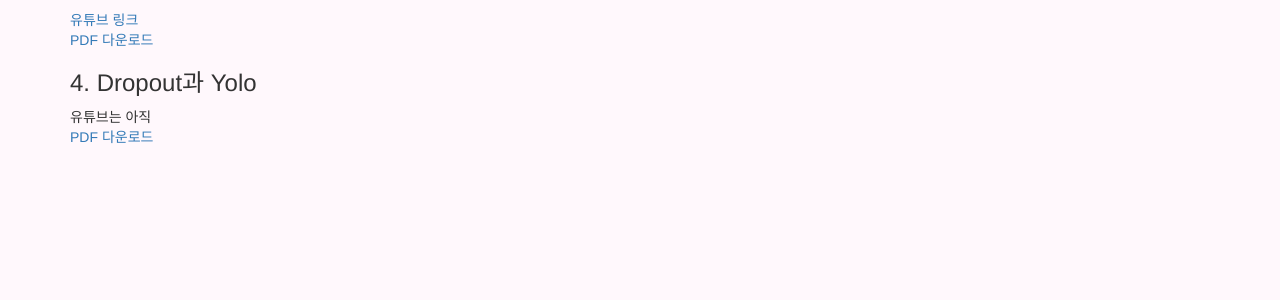
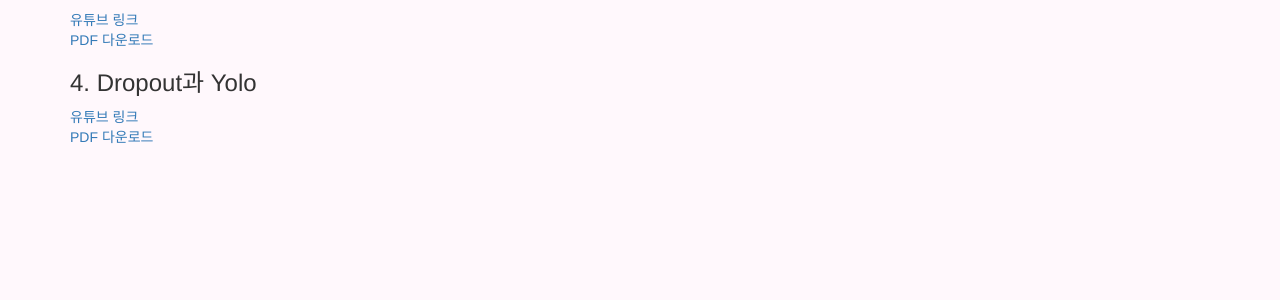
Before and after one commit to Gihak111/Gihak111.github.io, a Jekyll site: the page built from _posts/2025-09-26-AI_class_best_upload.md, in a window 1280 px wide. Shown: the part 444-744 px from the top of the page. Built offline with Jekyll 4.4.1, drawn with Linux system fonts in a browser that asks for light colours.

Commit message:
Update 2025-09-26-AI_class_best_upload.md

```diff
--- a/_posts/2025-09-26-AI_class_best_upload.md
+++ b/_posts/2025-09-26-AI_class_best_upload.md
@@ -27,5 +27,5 @@ AI 강의를 진행하게 되어, 여기에 링크와 자료를 정리해 두었
 [PDF 다운로드]( {{ "/file/3._RNN과_LSTM.pdf" | relative_url }} )
 
 ### 4. Dropout과 Yolo
-유튜브는 아직
+[유튜브 링크](https://youtu.be/M6ia3f8Ao9s)
 [PDF 다운로드]( {{ "/file/4._Dropout과_Yolo.pdf" | relative_url }} )
```
